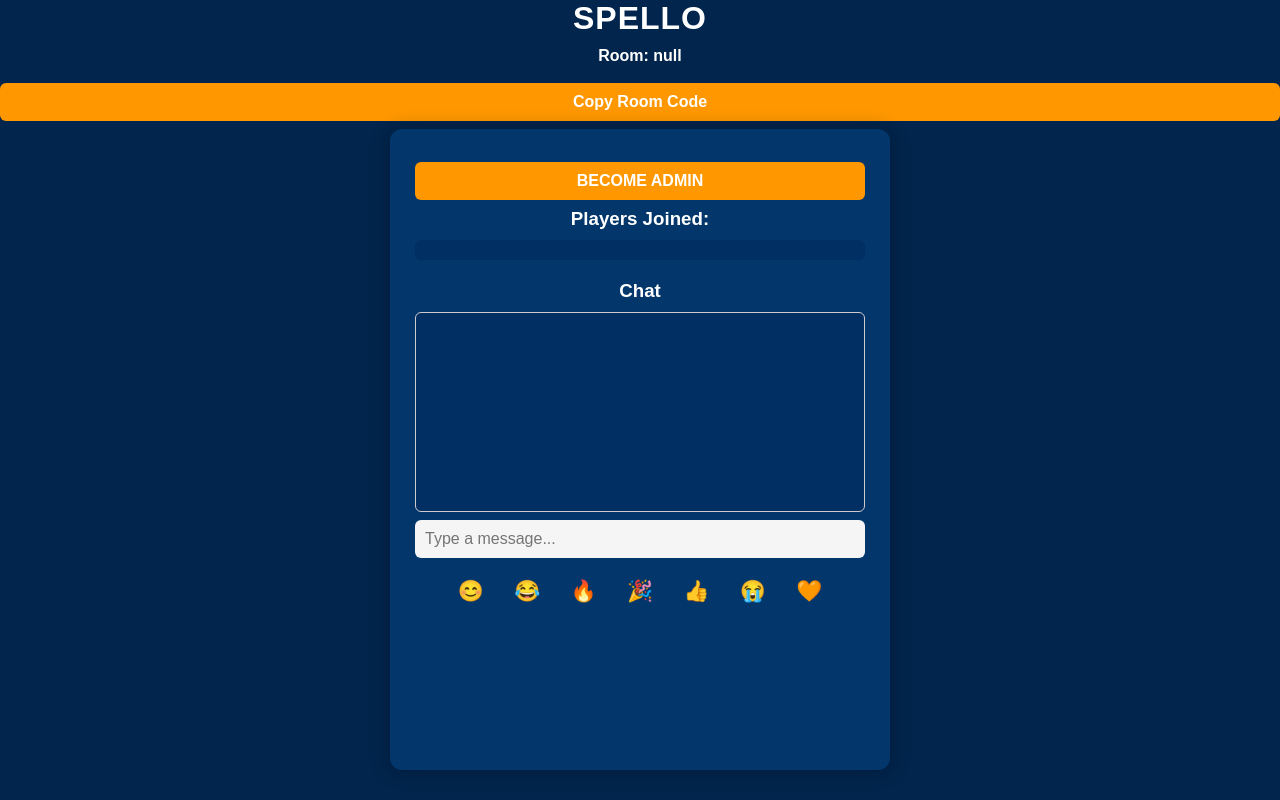
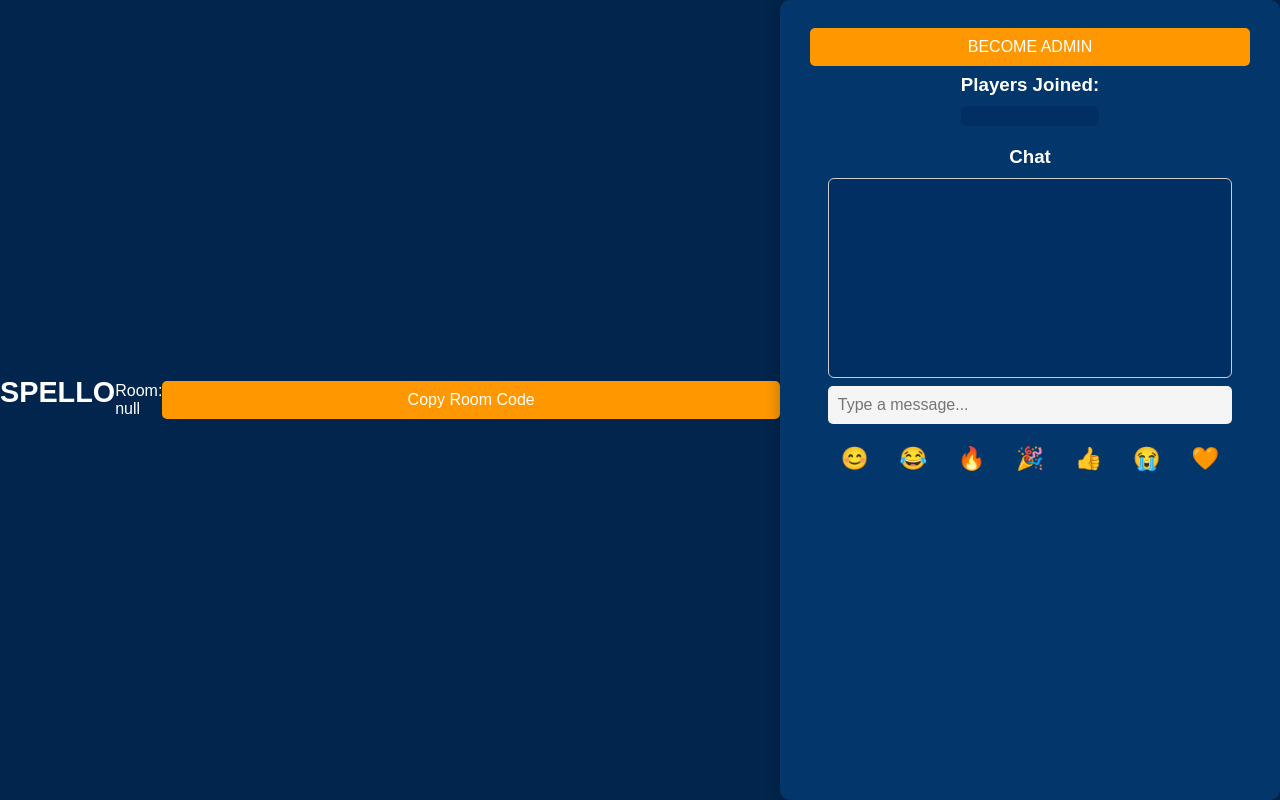
Before and after one commit to Prithivraj005/SPELLO, a website: page game.html in a window 1280 px wide. Drawn offline with nearby package versions, Linux system fonts and the light colour scheme; no server answers.

Commit message:
Update styles.css

```diff
--- a/styles.css
+++ b/styles.css
@@ -1,15 +1,13 @@
-/* ===========================
-   SPELLO - Fullscreen UI
-   =========================== */
+/* Fullscreen layout fix for Spello */
 
-/* Reset */
+/* Reset defaults */
 * {
   margin: 0;
   padding: 0;
   box-sizing: border-box;
 }
 
-/* Fullscreen layout */
+/* Make the whole viewport usable */
 html, body {
   height: 100%;
   width: 100%;
@@ -17,96 +15,63 @@ html, body {
   font-family: 'Poppins', sans-serif;
   color: #fff;
   display: flex;
-  flex-direction: column;
+  justify-content: center;
+  align-items: center;
 }
 
-/* Main structure fills screen */
-body {
-  display: flex;
-  flex-direction: column;
-  justify-content: center;
-  align-items: center;
-  min-height: 100vh;
-}
-
-/* Headings */
-h1 {
-  text-align: center;
-  font-size: 2rem;
-  font-weight: 700;
-  letter-spacing: 1px;
-  margin-bottom: 10px;
-}
-
-/* Room code display */
-#room-code-display {
-  text-align: center;
-  font-weight: 600;
-  margin-bottom: 10px;
-}
-
-/* Common containers */
+/* Shared container styles */
 .container, #top-bar {
   width: 100%;
   max-width: 500px;
   background-color: #03366b;
-  border-radius: 12px;
-  padding: 25px;
-  box-shadow: 0 0 20px rgba(0,0,0,0.3);
+  border-radius: 10px;
+  padding: 30px;
   text-align: center;
+  box-shadow: 0 0 15px rgba(0,0,0,0.3);
 }
 
-/* Make sure game page expands fully */
-#top-bar {
-  flex: 1;
-  display: flex;
-  flex-direction: column;
-  justify-content: flex-start;
-  overflow-y: auto;
-  margin-bottom: 30px;
+/* Title */
+h1 {
+  font-size: 1.8rem;
+  margin-bottom: 15px;
 }
 
-/* Inputs and buttons */
+/* Inputs & buttons */
 input, select, button {
   width: 100%;
   padding: 10px;
   margin: 8px 0;
+  border-radius: 5px;
   border: none;
-  border-radius: 6px;
+  outline: none;
   font-size: 1rem;
 }
 
 input {
   background-color: #f5f5f5;
-  color: #333;
 }
 
 button {
   background-color: #ff9800;
   color: #fff;
-  font-weight: 600;
   cursor: pointer;
-  transition: 0.25s;
+  transition: 0.2s;
 }
 
 button:hover {
   background-color: #e68900;
 }
 
-/* Lists and boxes */
+/* Player list, chat, and other sections */
 #player-list, #chat-box, #submitted-words {
   list-style: none;
   background-color: #022f63;
   border-radius: 6px;
   padding: 10px;
   margin-top: 10px;
-  width: 100%;
-  text-align: left;
 }
 
-/* Chat section */
 #chat-container {
-  width: 100%;
   margin-top: 20px;
 }
 
@@ -115,48 +80,24 @@ button:hover {
   overflow-y: auto;
 }
 
+/* Emoji buttons */
 #emoji-picker button {
   width: auto;
   margin: 3px;
-  font-size: 1.3rem;
+  font-size: 1.4rem;
   background: transparent;
   border: none;
   cursor: pointer;
 }
 
-/* Play again & leaderboard section */
-#leaderboard, #play-again-btn {
-  margin-top: 20px;
+/* Fullscreen structure */
+body > div, #top-bar {
+  height: 100%;
+  display: flex;
+  flex-direction: column;
+  justify-content: flex-start;
+  align-items: center;
+  overflow-y: auto;
+  padding-top: 20px;
+  padding-bottom: 20px;
 }
-
-/* Scroll handling */
-body, html {
-  overflow: hidden;
-}
-
-#top-bar {
-  overflow-y: auto;
-  scrollbar-width: thin;
-  scrollbar-color: #ff9800 #022f63;
-}
-
-/* Responsive mobile adjustments */
-@media (max-width: 768px) {
-  .container, #top-bar {
-    width: 90%;
-    padding: 20px;
-  }
-
-  h1 {
-    font-size: 1.6rem;
-  }
-
-  button {
-    padding: 8px;
-    font-size: 0.95rem;
-  }
-
-  #chat-box {
-    height: 150px;
-  }
-}
```
